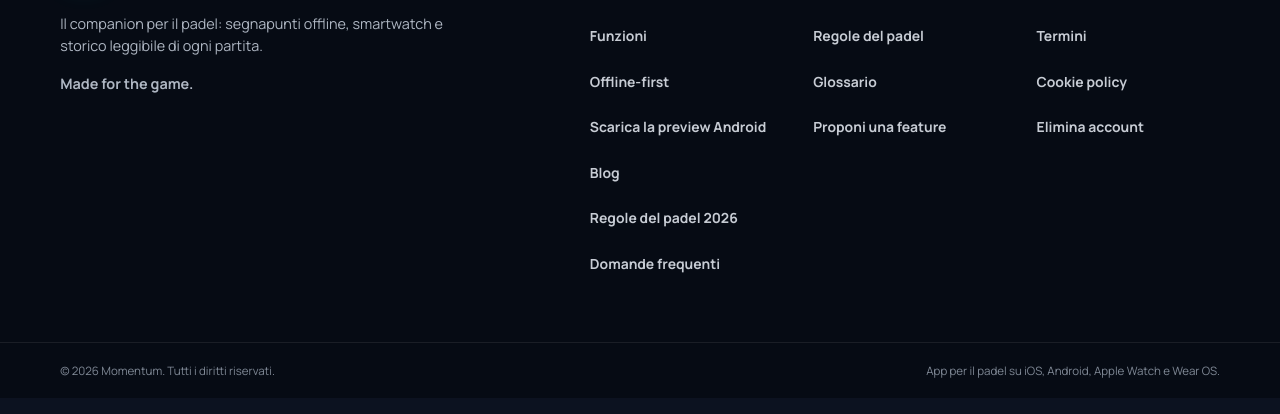
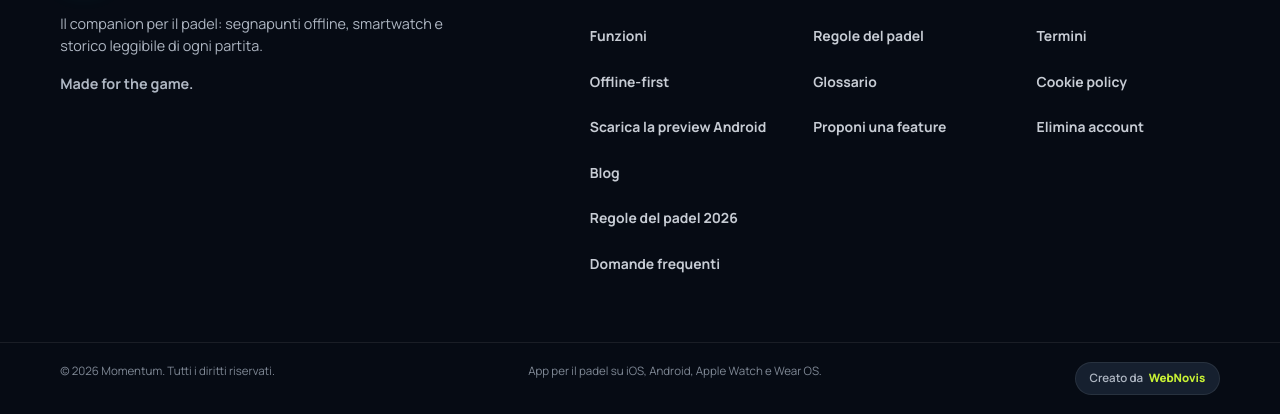
Before and after one commit to Massimilianociconte/Momentum, an Astro site in the folder apps/padelandia-web/: page /blog in a window 1280 px wide. Shown: the part 1034-1448 px from the top of the page. Built offline with nearby package versions, Linux system fonts and the light colour scheme; Astro itself is replaced by a stand-in of ours; no server answers; a web font is replaced by a local one.

Commit message:
Add WebNovis dofollow credit button to site-wide footer

```diff
--- a/apps/padelandia-web/src/components/SiteFooter.astro
+++ b/apps/padelandia-web/src/components/SiteFooter.astro
@@ -41,5 +41,21 @@ const year = new Date().getFullYear();
   <div class="site-footer__base container">
     <p>© {year} Momentum. Tutti i diritti riservati.</p>
     <p>App per il padel su iOS, Android, Apple Watch e Wear OS.</p>
+    {/*
+      Credito allo studio che ha realizzato il sito. Link dofollow
+      volontario: nessun `rel="nofollow"` né `sponsored`. `noopener` resta
+      perché apre una nuova scheda ed è una tutela di sicurezza, non una
+      direttiva per i crawler. L'URL punta direttamente a www, che è la
+      forma canonica: l'apex ci redirige, e linkarlo aggiungerebbe un salto.
+    */}
+    <a
+      class="site-footer__credit"
+      href="https://www.webnovis.com/"
+      target="_blank"
+      rel="noopener"
+      title="Sito realizzato da WebNovis"
+    >
+      Creato da <strong>WebNovis</strong>
+    </a>
   </div>
 </footer>
--- a/apps/padelandia-web/src/styles/global.css
+++ b/apps/padelandia-web/src/styles/global.css
@@ -1128,6 +1128,39 @@ a.store-button:hover {
   font-size: 0.72rem;
 }
 
+/* Credito allo studio: bottone discreto, stessa grammatica visiva dei
+   pulsanti outline del sito ma alla scala della riga di copyright. */
+.site-footer__credit {
+  display: inline-flex;
+  align-items: center;
+  gap: 0.35rem;
+  padding: 0.42rem 0.85rem;
+  border: 1px solid var(--hairline);
+  border-radius: 999px;
+  background: var(--surface);
+  color: var(--muted);
+  font-size: 0.72rem;
+  font-weight: 600;
+  text-decoration: none;
+  white-space: nowrap;
+  transition:
+    border-color var(--fast) ease,
+    color var(--fast) ease,
+    background-color var(--fast) ease;
+}
+
+.site-footer__credit strong {
+  color: var(--lime);
+  font-weight: 800;
+}
+
+.site-footer__credit:hover,
+.site-footer__credit:focus-visible {
+  border-color: var(--border-active);
+  background: var(--surface-high);
+  color: var(--text);
+}
+
 .local-first,
 .support-showcase,
 .community-cta,
```
